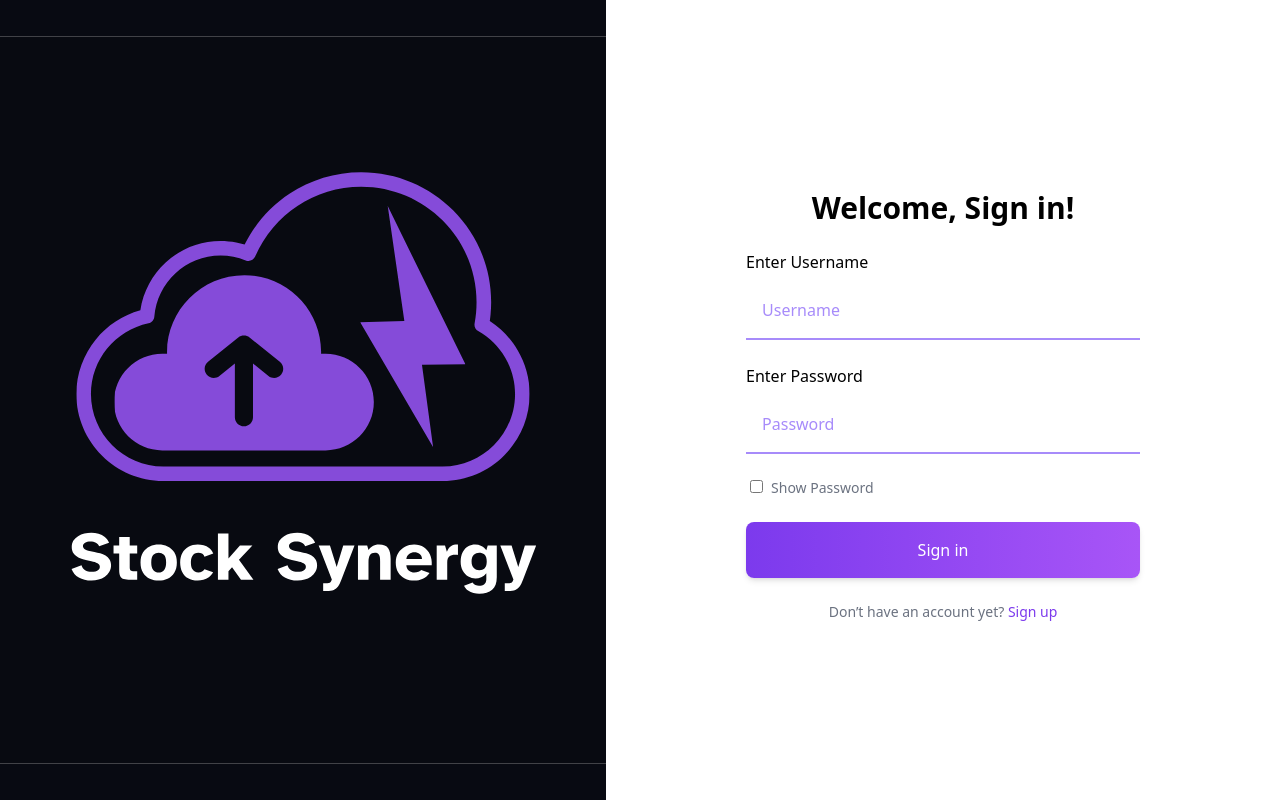
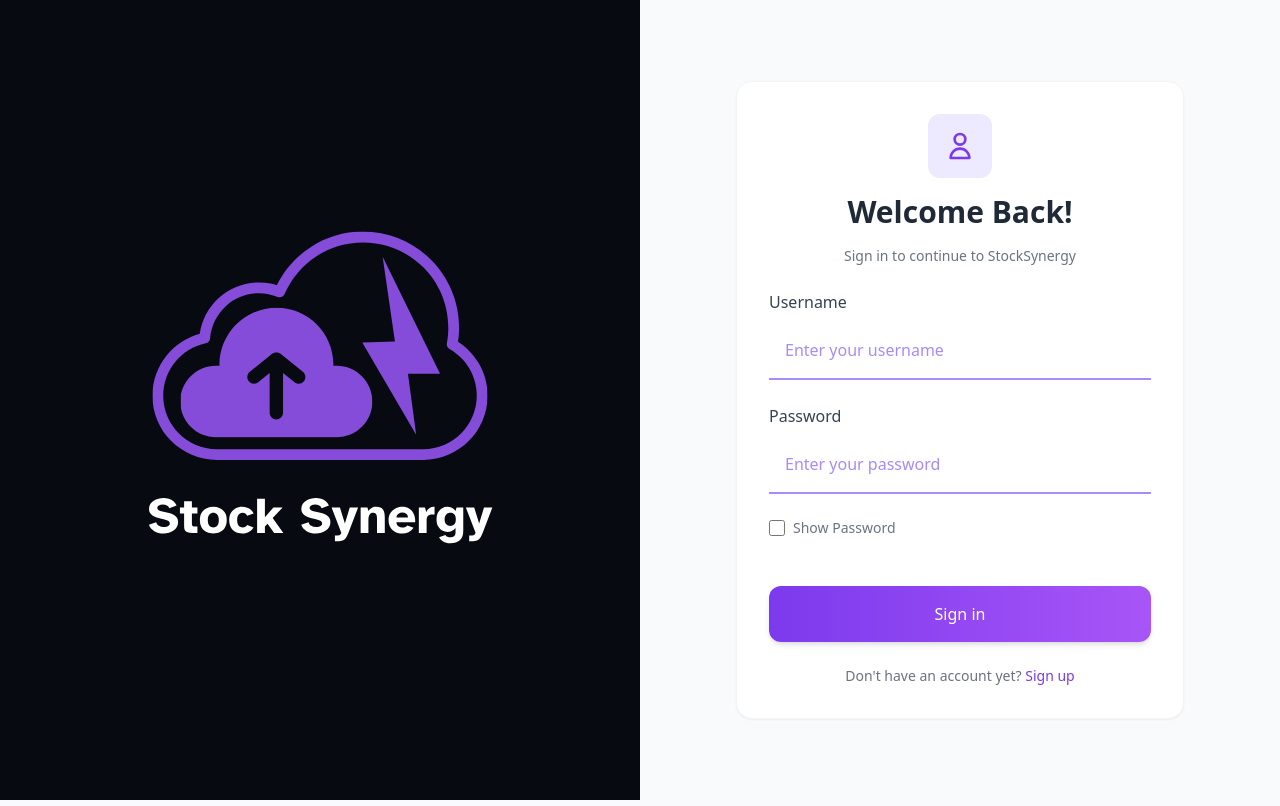
Before and after one commit to MaggPerez/StockSynergy, a React (Vite) app: page /logout in a window 1280 px wide. Built offline with nearby package versions, Linux system fonts and the light colour scheme; no server answers.

Commit message:
improved the UI for login and signup pages

```diff
--- a/src/pages/Login.tsx
+++ b/src/pages/Login.tsx
@@ -20,42 +20,70 @@ const Login: React.FC = () => {
     } = LoginFunctions();
 
     useEffect(() => {
-        document.body.style.background = "white";
-    })
+        // Set body background for login page
+        const isDarkMode = document.documentElement.classList.contains('dark');
+        document.body.style.background = isDarkMode ? '#080a12' : '#f9fafb';
+
+        // Cleanup on unmount
+        return () => {
+            document.body.style.background = '';
+        };
+    }, [])
 
 
     return (
-        <section className="text-base  text-black bg-white">
-            <div className="space-y-3 lg:flex lg:justify-center lg:items-center lg:h-screen">
-                {/* Image Container */}
-                <div className="hidden lg:block lg:w-1/2">
+        <section className="text-base text-gray-900 dark:text-white bg-gray-50 dark:bg-custom-black min-h-screen">
+            <div className="lg:flex lg:min-h-screen">
+                {/* Image Container - Desktop Only */}
+                <div className="hidden lg:flex lg:w-1/2 lg:items-center lg:justify-center bg-custom-black">
                     <img
                         src="/images/stock-synergy_dark.svg"
                         alt="Logo Image"
-                        className="w-1/2 mx-auto lg:w-full lg:h-screen bg-custom-black"
+                        className="w-3/4 max-w-md"
                     />
                 </div>
 
 
-                {/* Login Form (Existing Users) */}
-                <div className="mx-7 lg:w-1/2 lg:px-28 h-screen flex flex-col justify-center">
-                    <form onSubmit={signInButton} id="login-field" className="space-y-6 ">
-                        <h1 className="text-3xl font-bold text-center">Welcome, Sign in!</h1>
+                {/* Login Form Container */}
+                <div className="w-full lg:w-1/2 flex flex-col justify-center px-4 sm:px-6 lg:px-16 py-12 lg:py-16">
+                    {/* Mobile/Tablet Logo */}
+                    <div className="lg:hidden flex justify-center mb-8">
+                        <img
+                            src="/images/stock-synergy_dark.svg"
+                            alt="Logo"
+                            className="w-48 sm:w-64"
+                        />
+                    </div>
+
+                    {/* Login Form Card (Existing Users) */}
+                    <div id="login-field" className="max-w-md mx-auto w-full">
+                        <div className="bg-white dark:bg-zinc-800 p-6 sm:p-8 rounded-2xl shadow-sm border border-gray-100 dark:border-zinc-700">
+                            <form onSubmit={signInButton} className="space-y-6">
+                                {/* Icon and Title */}
+                                <div className="flex flex-col items-center gap-4 mb-6">
+                                    <div className="flex items-center justify-center w-16 h-16 bg-violet-100 dark:bg-violet-900 rounded-xl">
+                                        <svg className="w-8 h-8 text-violet-600 dark:text-violet-400" fill="none" stroke="currentColor" viewBox="0 0 24 24">
+                                            <path strokeLinecap="round" strokeLinejoin="round" strokeWidth={2} d="M16 7a4 4 0 11-8 0 4 4 0 018 0zM12 14a7 7 0 00-7 7h14a7 7 0 00-7-7z" />
+                                        </svg>
+                                    </div>
+                                    <h1 className="text-3xl font-bold text-center text-gray-800 dark:text-white">Welcome Back!</h1>
+                                    <p className="text-sm text-gray-500 dark:text-gray-400 text-center">Sign in to continue to StockSynergy</p>
+                                </div>
 
                                 {/* Enter Username */}
                                 <div>
                                     <label
                                         htmlFor="Username"
-                                className="block mb-2 text-base font-medium "
+                                        className="block mb-2 text-base font-medium text-gray-700 dark:text-gray-300"
                                     >
-                                Enter Username
+                                        Username
                                     </label>
                                     <input
                                         type="text"
                                         name="username"
                                         id="username"
                                         className="bg-transparent border-0 border-b-2 border-violet-400 text-violet-900 rounded-t-lg focus:border-violet-600 focus:ring-0 block w-full p-4 placeholder-violet-400 transition-all duration-200 dark:text-violet-100 dark:border-violet-500 dark:placeholder-violet-500 dark:focus:border-violet-300"
-                                placeholder="Username"
+                                        placeholder="Enter your username"
                                         value={Username}
                                         onChange={(e) => setUsername(e.target.value)}
                                         required
@@ -66,15 +94,15 @@ const Login: React.FC = () => {
                                 <div>
                                     <label
                                         htmlFor="password"
-                                className="block mb-2 text-base font-medium "
+                                        className="block mb-2 text-base font-medium text-gray-700 dark:text-gray-300"
                                     >
-                                Enter Password
+                                        Password
                                     </label>
                                     <input
                                         type="password"
                                         name="password"
                                         id="password-field"
-                                placeholder="Password"
+                                        placeholder="Enter your password"
                                         className="bg-transparent border-0 border-b-2 border-violet-400 text-violet-900 rounded-t-lg focus:border-violet-600 focus:ring-0 block w-full p-4 placeholder-violet-400 transition-all duration-200 dark:text-violet-100 dark:border-violet-500 dark:placeholder-violet-500 dark:focus:border-violet-300"
                                         value={Password}
                                         onChange={(e) => setPassword(e.target.value)}
@@ -83,59 +111,73 @@ const Login: React.FC = () => {
                                 </div>
 
                                 {/* Show password (Sign in) */}
-                        <div className="text-gray-500 dark:text-gray-400 text-sm px-1">
+                                <div className="flex items-center">
                                     <input
                                         type="checkbox"
                                         id="show-password"
                                         onClick={() => showPassword()}
+                                        className="w-4 h-4 text-violet-600 bg-gray-100 border-gray-300 rounded focus:ring-violet-500 dark:focus:ring-violet-600 dark:ring-offset-gray-800 focus:ring-2 dark:bg-gray-700 dark:border-gray-600"
                                     />
-                            <label htmlFor="" className="px-2">
+                                    <label htmlFor="show-password" className="ml-2 text-sm text-gray-500 dark:text-gray-400">
                                         Show Password
                                     </label>
                                 </div>
+
+                                {/* Error Message */}
+                                <p className="text-red-600 dark:text-red-400 text-center text-sm font-medium" id="login-message"></p>
 
                                 {/* Login Button */}
                                 <button
                                     id="signin-button"
                                     type="submit"
-                            className="w-full text-white bg-gradient-to-r from-violet-600 to-purple-500 hover:from-violet-700 hover:to-purple-600 hover:scale-[1.01] focus:ring-2 focus:ring-violet-300 focus:outline-none font-medium rounded-lg text-base px-5 py-4 text-center transition-all duration-200 shadow-md dark:from-violet-700 dark:to-purple-600 dark:hover:from-violet-600 dark:hover:to-purple-500 dark:focus:ring-violet-400"
+                                    className="w-full text-white bg-gradient-to-r from-violet-600 to-purple-500 hover:from-violet-700 hover:to-purple-600 hover:scale-[1.01] focus:ring-2 focus:ring-violet-300 focus:outline-none font-medium rounded-xl text-base px-5 py-4 text-center transition-all duration-200 shadow-md dark:from-violet-700 dark:to-purple-600 dark:hover:from-violet-600 dark:hover:to-purple-500 dark:focus:ring-violet-400"
                                 >
                                     Sign in
                                 </button>
 
-                        <p className="text-white text-center" id="login-message"></p>
-
                                 {/* Switch to Sign Up */}
                                 <p className="text-sm text-center font-light text-gray-500 dark:text-gray-400">
-                            Don’t have an account yet?{" "}
+                                    Don't have an account yet?{" "}
                                     <a
                                         href="#"
                                         onClick={(e) => switchToSignUp(e)}
-                                className="font-medium text-violet-600 hover:underline dark:text-violet-500"
+                                        className="font-medium text-violet-600 hover:underline dark:text-violet-400"
                                     >
                                         Sign up
                                     </a>
                                 </p>
                             </form>
+                        </div>
+                    </div>
 
-                    {/* Sign Up Form (New Users) */}
-                    <div id="signUp-field" className="hidden">
+                    {/* Sign Up Form Card (New Users) */}
+                    <div id="signUp-field" className="hidden max-w-md mx-auto w-full">
+                        <div className="bg-white dark:bg-zinc-800 p-6 sm:p-8 rounded-2xl shadow-sm border border-gray-100 dark:border-zinc-700">
                             <form onSubmit={signUpButton} className="space-y-6">
-                            <h1 className="text-3xl font-bold text-center">Create an account!</h1>
+                                {/* Icon and Title */}
+                                <div className="flex flex-col items-center gap-4 mb-6">
+                                    <div className="flex items-center justify-center w-16 h-16 bg-violet-100 dark:bg-violet-900 rounded-xl">
+                                        <svg className="w-8 h-8 text-violet-600 dark:text-violet-400" fill="none" stroke="currentColor" viewBox="0 0 24 24">
+                                            <path strokeLinecap="round" strokeLinejoin="round" strokeWidth={2} d="M18 9v3m0 0v3m0-3h3m-3 0h-3m-2-5a4 4 0 11-8 0 4 4 0 018 0zM3 20a6 6 0 0112 0v1H3v-1z" />
+                                        </svg>
+                                    </div>
+                                    <h1 className="text-3xl font-bold text-center text-gray-800 dark:text-white">Create Account</h1>
+                                    <p className="text-sm text-gray-500 dark:text-gray-400 text-center">Sign up to get started with StockSynergy</p>
+                                </div>
 
                                 {/* Create Username */}
                                 <div>
                                     <label
                                         htmlFor="username"
-                                    className="block mb-2 font-medium "
+                                        className="block mb-2 text-base font-medium text-gray-700 dark:text-gray-300"
                                     >
-                                    Create Username
+                                        Username
                                     </label>
                                     <input
                                         type="text"
                                         name="username"
                                         id="create-username-field"
-                                    placeholder="Username"
+                                        placeholder="Choose a username"
                                         className="bg-transparent border-0 border-b-2 border-violet-400 text-violet-900 rounded-t-lg focus:border-violet-600 focus:ring-0 block w-full p-4 placeholder-violet-400 transition-all duration-200 dark:text-violet-100 dark:border-violet-500 dark:placeholder-violet-500 dark:focus:border-violet-300"
                                         value={Username}
                                         onChange={(e) => setUsername(e.target.value)}
@@ -147,15 +189,15 @@ const Login: React.FC = () => {
                                 <div>
                                     <label
                                         htmlFor="password"
-                                    className="block mb-2 font-medium "
+                                        className="block mb-2 text-base font-medium text-gray-700 dark:text-gray-300"
                                     >
-                                    Create Password
+                                        Password
                                     </label>
                                     <input
                                         type="password"
                                         name="password"
                                         id="create-password-field"
-                                    placeholder="Password"
+                                        placeholder="Create a password"
                                         className="bg-transparent border-0 border-b-2 border-violet-400 text-violet-900 rounded-t-lg focus:border-violet-600 focus:ring-0 block w-full p-4 placeholder-violet-400 transition-all duration-200 dark:text-violet-100 dark:border-violet-500 dark:placeholder-violet-500 dark:focus:border-violet-300"
                                         value={Password}
                                         onChange={(e) => setPassword(e.target.value)}
@@ -164,27 +206,29 @@ const Login: React.FC = () => {
                                 </div>
 
                                 {/* Show Password (Sign Up) */}
-                            <div id="signup-show-password" className="text-gray-500 dark:text-gray-400 text-sm px-1">
+                                <div id="signup-show-password" className="flex items-center">
                                     <input
                                         type="checkbox"
-                                    id="show-password"
+                                        id="show-password-signup"
                                         onClick={() => showPassword()}
+                                        className="w-4 h-4 text-violet-600 bg-gray-100 border-gray-300 rounded focus:ring-violet-500 dark:focus:ring-violet-600 dark:ring-offset-gray-800 focus:ring-2 dark:bg-gray-700 dark:border-gray-600"
                                     />
-                                <label htmlFor="" className="px-2">
+                                    <label htmlFor="show-password-signup" className="ml-2 text-sm text-gray-500 dark:text-gray-400">
                                         Show Password
                                     </label>
                                 </div>
+
+                                {/* Error Message */}
+                                <p className="text-red-600 dark:text-red-400 text-center text-sm font-medium" id="signup-message"></p>
 
                                 {/* Sign Up Button */}
                                 <button
                                     id="signup-button"
                                     type="submit"
-                                className="w-full text-white bg-gradient-to-r from-violet-600 to-purple-500 hover:from-violet-700 hover:to-purple-600 hover:scale-[1.01] focus:ring-2 focus:ring-violet-300 focus:outline-none font-medium rounded-lg text-base px-5 py-4 text-center transition-all duration-200 shadow-md dark:from-violet-700 dark:to-purple-600 dark:hover:from-violet-600 dark:hover:to-purple-500 dark:focus:ring-violet-400"
+                                    className="w-full text-white bg-gradient-to-r from-violet-600 to-purple-500 hover:from-violet-700 hover:to-purple-600 hover:scale-[1.01] focus:ring-2 focus:ring-violet-300 focus:outline-none font-medium rounded-xl text-base px-5 py-4 text-center transition-all duration-200 shadow-md dark:from-violet-700 dark:to-purple-600 dark:hover:from-violet-600 dark:hover:to-purple-500 dark:focus:ring-violet-400"
                                 >
                                     Sign up
                                 </button>
-
-                            <p className="text-white text-center" id="signup-message"></p>
 
                                 {/* Switch to Sign In */}
                                 <p className="text-sm text-center font-light text-gray-500 dark:text-gray-400">
@@ -192,7 +236,7 @@ const Login: React.FC = () => {
                                     <a
                                         href="#"
                                         onClick={(e) => switchToLogin(e)}
-                                    className="font-medium text-violet-600 hover:underline dark:text-violet-500"
+                                        className="font-medium text-violet-600 hover:underline dark:text-violet-400"
                                     >
                                         Sign in
                                     </a>
@@ -200,8 +244,7 @@ const Login: React.FC = () => {
                             </form>
                         </div>
                     </div>
-
-
+                </div>
             </div>
         </section>
     );
```
Lines whose indentation alone changed are shown as unchanged.
